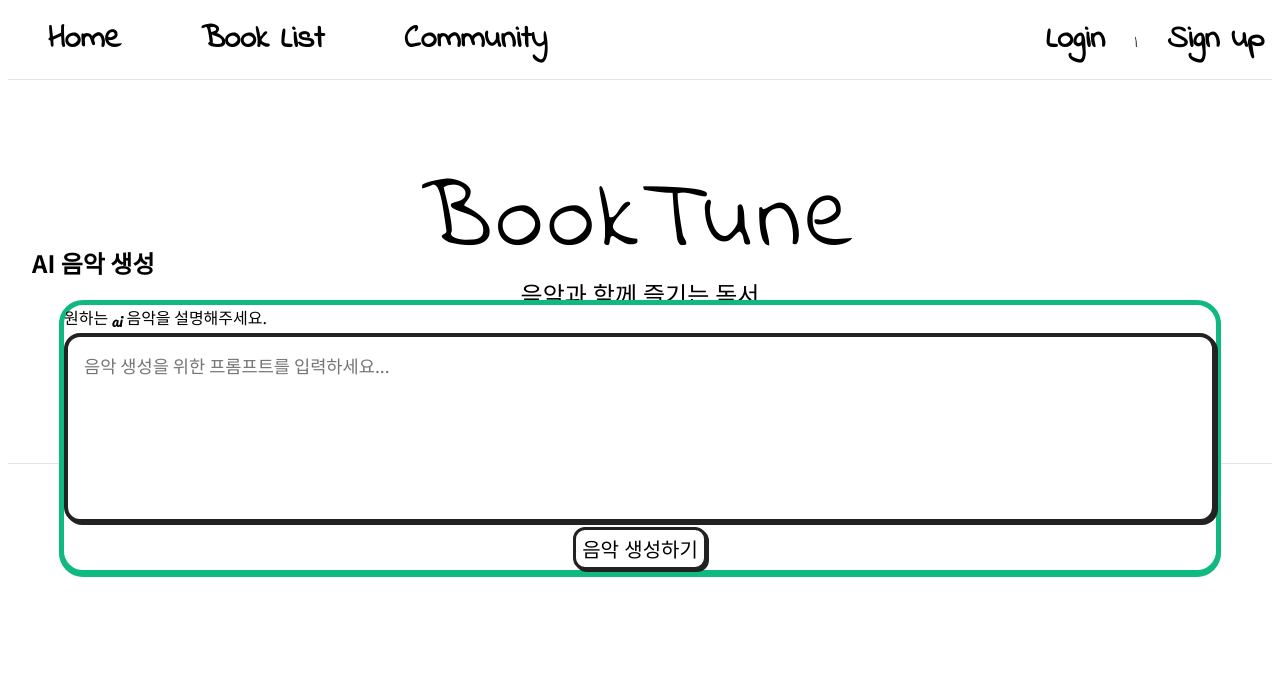
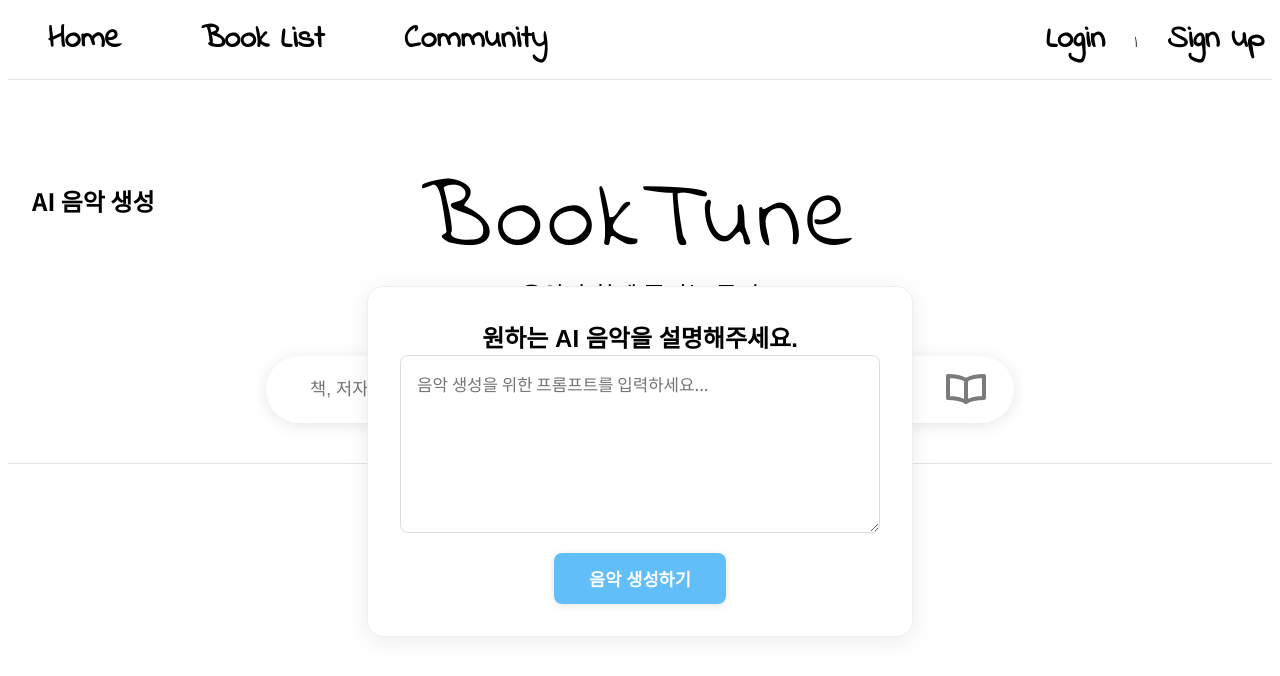
Before and after one commit to mhjw1119/BookTune, a Vue app in the folder vue-project/: page /create-music in a window 1280 px wide. Shown: the top 676 px of the page. Built offline with nearby package versions, Linux system fonts and the light colour scheme; no server answers; a web font is replaced by a local one.

Commit message:
ai music

```diff
--- a/vue-project/src/components/createmusic/CreateMusic.vue
+++ b/vue-project/src/components/createmusic/CreateMusic.vue
@@ -1,14 +1,14 @@
 <template>
-  <main class="hand-drawn-box px-16 py-20 md:px-24 md:py-28 w-[90vw] max-w-lg mx-auto">
-    <label for="music-desc" class="block mb-6 text-2xl md:text-3xl font-noto text-gray-900 leading-snug">
-      원하는 <span class="font-pacifico text-black text-2xl md:text-3xl align-middle">ai</span> 음악을 설명해주세요.
+  <main class="modal-content music-modal-content">
+    <label for="music-desc" class="block mb-6 text-2xl font-indie text-gray-900 leading-snug">
+      원하는 <span class="font-pacifico text-blue-400 text-2xl align-middle"></span> AI 음악을 설명해주세요.
     </label>
     <textarea
       id="music-desc"
       v-model="prompt"
       rows="6"
       placeholder="음악 생성을 위한 프롬프트를 입력하세요..."
-      class="hand-drawn-textarea w-full mb-8"
+      class="edit-textarea w-full mb-8"
       aria-label="원하는 ai 음악 설명 입력"
       :disabled="isGenerating"
       style="max-width: 100%; box-sizing: border-box;"
@@ -16,7 +16,7 @@
     <div class="flex justify-center">
       <button
         @click="handleGenerateMusic"
-        class="hand-drawn px-8 py-2"
+        class="save-btn px-8 py-2"
         type="button"
         :disabled="isGenerating"
         style="max-width: 100%;"
@@ -25,7 +25,7 @@
       </button>
     </div>
     <div v-if="generatedMusic" class="mt-8">
-      <h3 class="text-xl font-bold mb-4">생성된 음악</h3>
+      <h3 class="text-xl font-bold mb-4 font-indie">생성된 음악</h3>
       <audio :src="generatedMusic.audio_url" controls class="w-full"></audio>
     </div>
   </main>
@@ -101,62 +101,79 @@ const handleGenerateMusic = async () => {
 </script>
 
 <style scoped>
-@import url('https://fonts.googleapis.com/css2?family=Pacifico&family=Noto+Sans+KR:wght@400;700&display=swap');
+@import url('https://fonts.googleapis.com/css2?family=Indie+Flower&family=Noto+Sans+KR:wght@400;700&family=Pacifico&display=swap');
 
-.hand-drawn-box {
-  border: 5px solid #10b981;
-  border-radius: 1.5rem;
-  box-shadow: 0 2px 0 #10b981;
-  background: #fff;
+.font-indie {
+  font-family: sans-serif;
+  font-size: 1.5rem;
+  font-weight: bold;
+  text-align: center;
+}
+.font-pacifico {
+  font-family: sans-serif;
 }
 
-.font-pacifico {
-  font-family: 'Pacifico', cursive;
+.music-modal-content {
+  background: #fff;
+  padding: 2rem;
+  border-radius: 1rem;
+  width: 90vw;
+  max-width: 480px;
+  box-shadow: 0 4px 24px rgba(0,0,0,0.08);
+  border: 1px solid #eee;
+  margin: 3rem auto 0 auto;
 }
 
-.font-noto {
-  font-family: 'Noto Sans KR', sans-serif;
+.edit-textarea {
+  width: 100%;
+  min-height: 120px;
+  padding: 1rem;
+  border: 1px solid #ddd;
+  border-radius: 0.5rem;
+  margin-bottom: 1rem;
+  resize: vertical;
+  font-size: 1.05rem;
+  font-family: 'Noto Sans KR', 'Indie Flower', cursive;
+  transition: box-shadow 0.2s, border 0.2s;
 }
-
-.hand-drawn {
-  border: 3px solid #222;
-  border-radius: 0.75rem;
-  box-shadow: 2px 2px 0 #222;
-  font-family: 'Pacifico', cursive;
-  font-size: 1.25rem;
-  background: #fff;
-  transition: background 0.2s, box-shadow 0.2s;
+.edit-textarea:focus {
+  outline: none;
+  border-color: #61bef8;
+  box-shadow: 0 0 0 2px #61bef855;
 }
-
-.hand-drawn:active {
-  background: #e5e7eb;
-  box-shadow: 1px 1px 0 #222;
-}
-
-.hand-drawn-textarea {
-  border: 4px solid #222;
-  border-radius: 1rem;
-  box-shadow: 2px 2px 0 #222;
-  background: #fff;
-  resize: none;
-  font-size: 1.1rem;
-  font-family: 'Noto Sans KR', sans-serif;
-  padding: 1rem;
-  transition: box-shadow 0.2s;
-}
-
-.hand-drawn-textarea:focus {
-  outline: none;
-  box-shadow: 0 0 0 2px #10b981;
-}
-
-.hand-drawn:disabled {
+.edit-textarea:disabled {
   opacity: 0.5;
   cursor: not-allowed;
 }
 
-.hand-drawn-textarea:disabled {
-  opacity: 0.5;
+.save-btn {
+  background: #61bef8;
+  color: white;
+  border: none;
+  padding: 0.8rem 2.2rem;
+  border-radius: 0.5rem;
+  cursor: pointer;
+  font-weight: bold;
+  font-size: 1.1rem;
+  font-family: sans-serif;
+  transition: background 0.2s, box-shadow 0.2s, transform 0.1s;
+  box-shadow: 0 2px 8px rgba(0,0,0,0.10);
+}
+.save-btn:hover:not(:disabled) {
+  background: #0078c8;
+  box-shadow: 0 4px 16px rgba(97,190,248,0.13);
+  transform: translateY(-2px) scale(1.03);
+}
+.save-btn:active:not(:disabled) {
+  background: #005fa3;
+  transform: scale(0.98);
+}
+.save-btn:disabled {
+  opacity: 0.6;
   cursor: not-allowed;
 }
+
+h3 {
+  font-family: 'Indie Flower', cursive;
+}
 </style>
```
